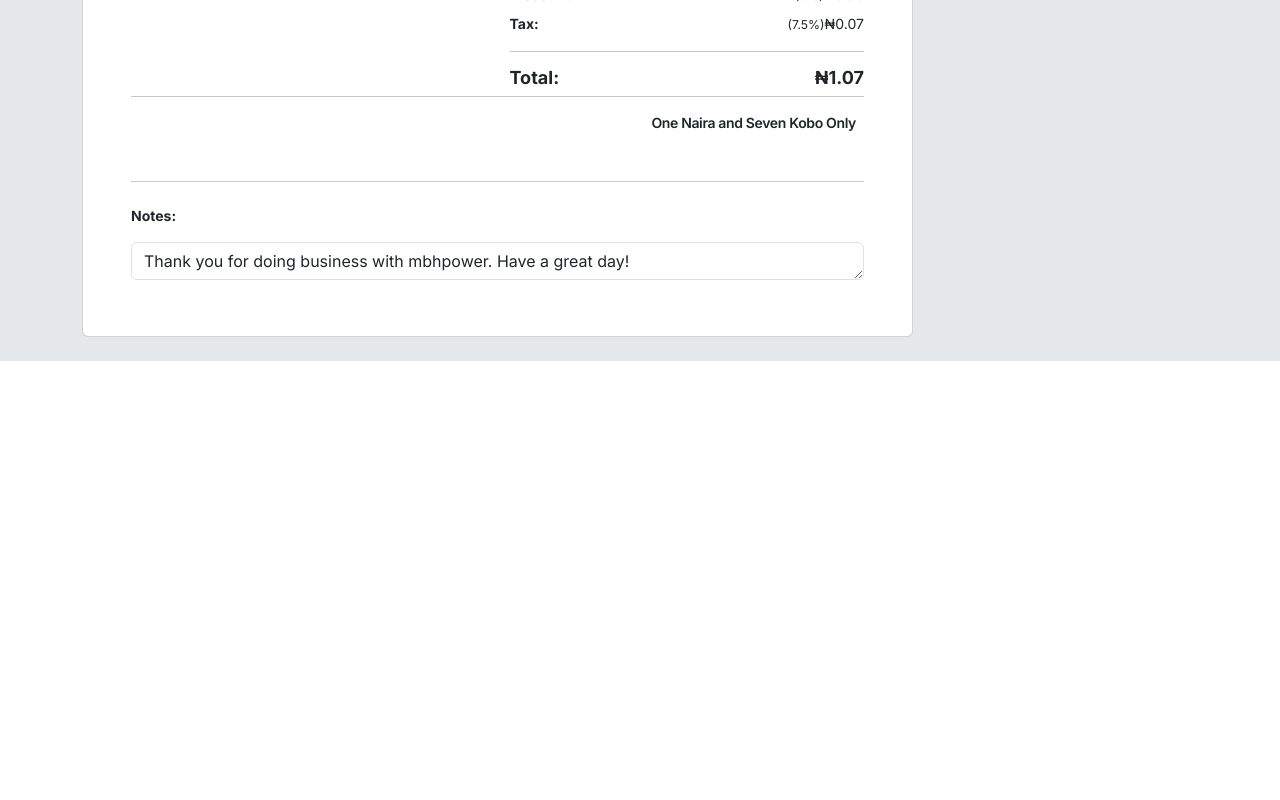
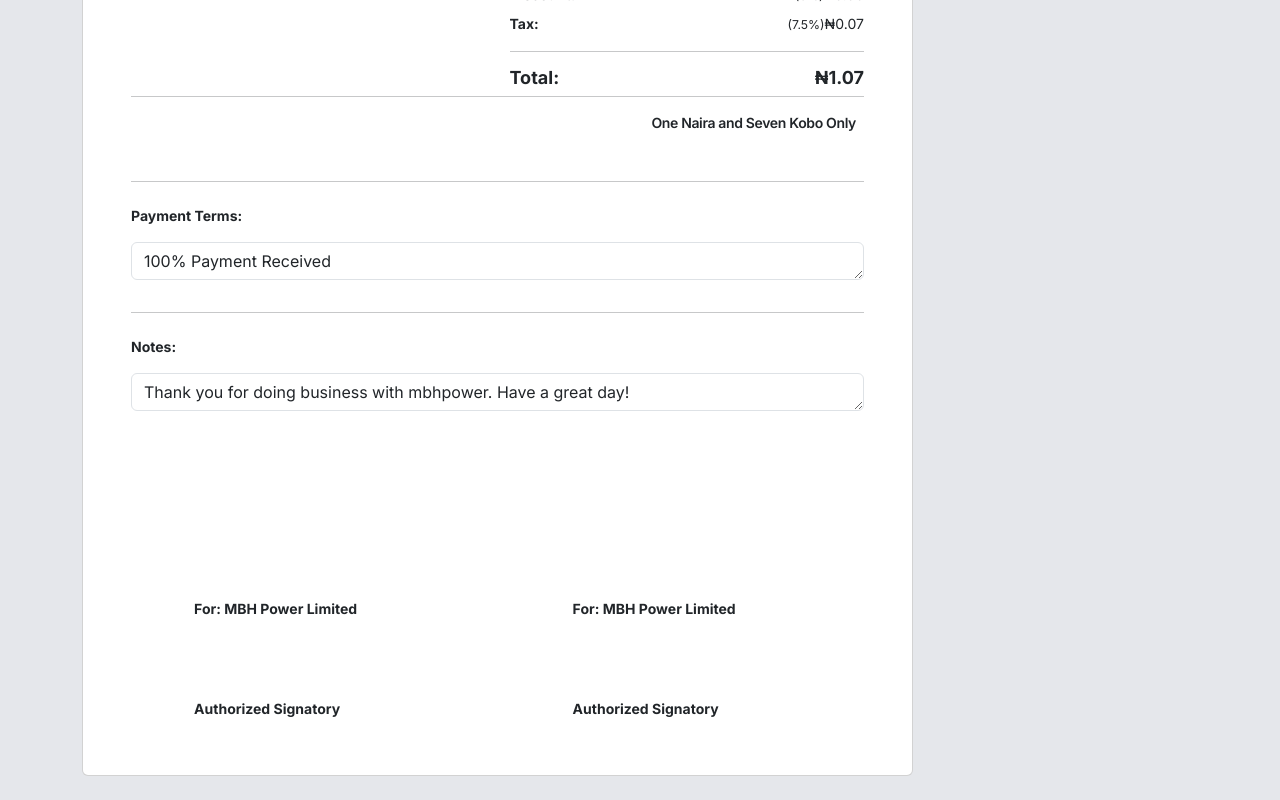
Before and after one commit to MBH-POWER/mbh-invoicer, a Next.js app: page /create in a window 1280 px wide. Shown: the part 769-1569 px from the top of the page. Before the commit the page ends 1130 px from the top, so only its background shows below. Built offline with nearby package versions, Linux system fonts and the light colour scheme; no server answers; the database is empty; sample sign-in values are in the browser's storage.

Commit message:
fixed issues

```diff
--- a/actions/invoices.ts
+++ b/actions/invoices.ts
@@ -1,7 +1,8 @@
 import { database as db } from "@/lib/firebase";
 import { Invoice } from "@/types/invoice";
 import { startAfter, collection, query, getDocs, doc, setDoc, updateDoc, deleteDoc, getDoc, limit, orderBy, Query, QueryDocumentSnapshot } from "firebase/firestore";
-//
+
+
 // export const getInvoicesWithPagination = async (pageSize: number, lastVisible?: QueryDocumentSnapshot<Invoice>) => {
 //     try {
 //         const invoicesRef = collection(db, "invoices");
--- a/app/api/auth/route.ts
+++ b/app/api/auth/route.ts
@@ -5,7 +5,9 @@ const whitelist = [
     'sijibomi@gmail.com',
     'gbemilesanmi@gmail.com',
     'agidi.shetua@mbhpower.com',
-    'agidi.shetu@mbhpower.com'
+    'agidi.shetu@mbhpower.com',
+    'oginniemmanuel040@gmail.com',
+    'oginniemmanuel@outlook.com'
 ];
 
 export async function POST(request: NextRequest) {
--- a/app/invoices/[id]/page.tsx
+++ b/app/invoices/[id]/page.tsx
@@ -1,3 +1,4 @@
+// saved page previewed for download
 "use client"
 import React, { useEffect, useState } from 'react'
 import { getInvoiceById } from '@/actions/invoices'
@@ -52,7 +53,7 @@ export default function InvoicePage({ params }: Props) {
     }
 
     return (
-        <div className="container mt-2">
+        <div className="container mt-5">
             <Card id="invoiceCapture" className="p-4 p-xl-5 my-3 my-xl-4 rounded-xl">
                 <div className="d-flex flex-row align-items-start justify-content-between mb-3">
                     <div className="d-flex flex-column">
@@ -73,7 +74,7 @@ export default function InvoicePage({ params }: Props) {
                     <Col>
                         <h6 className="fw-bold">Bill from:</h6>
                         <div>{invoice.billFrom.name}</div>
-                        <div>{invoice.billFrom.email}</div>
+                        <div>{invoice.billFrom.email || ''}</div>
                         <div>{invoice.billFrom.address}</div>
                     </Col>
                     <Col>
@@ -136,8 +137,25 @@ export default function InvoicePage({ params }: Props) {
                     <p className="font-semibold tracking-tight">{amountToWords(Number(invoice.total))}</p>
                 </div>
                 <hr className="my-4" />
+                <h6 className="fw-bold">Payment Terms:</h6>
+                <p>{invoice.paymentPlan}</p>
+
+                {/* commented this out so notes won't be printed out in the
+                hard copy */}
+                {/* <hr className="my-4" />
                 <h6 className="fw-bold">Notes:</h6>
-                <p>{invoice.notes}</p>
+                <p>{invoice.notes}</p> */}
+                <hr />
+
+
+                <div className="row justify-content-around mt-5">
+                            <div className="col-4">
+                            <h6 className="fw-bold">For: MBH Power Limited <br/><br/><br/><br/><br/> Authorized Signatory</h6>
+                             </div>
+                            <div className="col-4">
+                            <h6 className="fw-bold">For: MBH Power Limited <br/><br/><br/><br/><br/> Authorized Signatory</h6>
+                            </div>
+                </div>
             </Card>
             <div className="mt-4 mb-4 flex items-center justify-center gap-2">
                 <button
--- a/components/Header.tsx
+++ b/components/Header.tsx
@@ -1,3 +1,4 @@
+// Home Page
 "use client"
 import React, { useEffect, useState } from 'react';
 import Link from 'next/link';
--- a/components/InvoiceForm.tsx
+++ b/components/InvoiceForm.tsx
@@ -1,3 +1,4 @@
+// Main page to create invoice
 import React, { useState, useEffect, useCallback } from "react";
 import "bootstrap/dist/css/bootstrap.min.css";
 import Row from "react-bootstrap/Row";
@@ -45,6 +46,7 @@ const InvoiceForm: React.FC = () => {
         taxAmount: "0.00",
         discountRate: 0,
         discountAmount: "0.00",
+        paymentPlan: "100% Payment Received",
         items: [
             {
                 id: (+new Date() + Math.floor(Math.random() * 999999)).toString(36),
@@ -181,7 +183,9 @@ const InvoiceForm: React.FC = () => {
                 email: state.billFromEmail,
                 address: state.billFromAddress,
             },
+            paymentPlan: state.paymentPlan,
             notes: state.notes,
+            // sign: state.sign,
             dateOfIssue: state.dateOfIssue,
             total: state.total,
             taxRate: String(state.taxRate),
@@ -195,6 +199,7 @@ const InvoiceForm: React.FC = () => {
         setInvoce(invoice)
         setIsOpen(true);
     };
+
 
     const closeModal = () => {
         setIsOpen(false);
@@ -262,7 +267,7 @@ const InvoiceForm: React.FC = () => {
                                     className="my-2"
                                     onChange={handleChange("billFromEmail")}
                                     autoComplete="email"
-                                    required
+                                    // required
                                 />
                                 <Form.Control
                                     placeholder="Billing address"
@@ -296,7 +301,7 @@ const InvoiceForm: React.FC = () => {
                                     className="my-2"
                                     onChange={handleChange("billToEmail")}
                                     autoComplete="email"
-                                    required
+                                    // required
                                 />
                                 <Form.Control
                                     placeholder="Billing address"
@@ -360,6 +365,17 @@ const InvoiceForm: React.FC = () => {
                             <p className="font-semibold tracking-tight">{amountToWords(Number(state.total))}</p>
                         </div>
                         <hr className="my-4" />
+                        <Form.Label className="fw-bold">Payment Terms:</Form.Label>
+                        <Form.Control
+                            placeholder="100% Payment Received"
+                            name="paymentPlan"
+                            value={state.paymentPlan}
+                            onChange={handleChange("paymentPlan")}
+                            as="textarea"
+                            className="my-2"
+                            rows={1}
+                        />
+                        <hr className="my-4" />
                         <Form.Label className="fw-bold">Notes:</Form.Label>
                         <Form.Control
                             placeholder="Thank you for doing business with us. Have a great day!"
@@ -370,6 +386,16 @@ const InvoiceForm: React.FC = () => {
                             className="my-2"
                             rows={1}
                         />
+                        <br /><br /><br /><br /><br /><br /><br /><br /><br />
+
+                        <div className="row justify-content-around">
+                            <div className="col-4">
+                            <Form.Label className="fw-bold">For: MBH Power Limited <br/><br/><br/><br/><br/> Authorized Signatory</Form.Label>
+                             </div>
+                            <div className="col-4">
+                            <Form.Label className="fw-bold">For: MBH Power Limited <br/><br/><br/><br/><br/> Authorized Signatory</Form.Label>
+                            </div>
+                        </div>
                     </Card>
                 </Col>
                 <Col md={4} lg={3}>
@@ -393,6 +419,20 @@ const InvoiceForm: React.FC = () => {
                                 <option value="$">CAD (Canadian Dollar)</option>
                             </Form.Select>
                         </Form.Group>
+                        {/* <Form.Group className="mb-3">
+                            <Form.Label className="fw-bold">Wth Tax</Form.Label>
+                            <Form.Select
+                                onChange={(e) => setState({ ...state, currency: e.target.value })}
+                                className="btn btn-light my-1"
+                                aria-label="Change Currency"
+                            >
+                                <option value="%">100% </option>
+                                <option value="%">75% </option>
+                                <option value="%">50% </option>
+                                <option value="%">25% </option>
+                                <option value="%">0% </option>
+                            </Form.Select>
+                        </Form.Group> */}
                         <Form.Group className="my-3">
                             <Form.Label className="fw-bold">Tax rate:</Form.Label>
                             <InputGroup className="my-1 flex-nowrap">
--- a/components/InvoiceModal.tsx
+++ b/components/InvoiceModal.tsx
@@ -1,3 +1,4 @@
+// Preview page before saving
 import React from "react";
 import { Modal, Card, Row, Col, Table, Button } from "react-bootstrap";
 import { useRouter } from 'next/navigation';
@@ -117,8 +118,23 @@ const InvoiceModal: React.FC<InvoiceModalProps> = ({
                         <p className="font-semibold tracking-tight">{amountToWords(Number(invoice.total))}</p>
                     </div>
                     <hr className="mt-0 mb-3" />
+                    <h6 className="fw-bold">Payment Terms:</h6>
+                    <p>{invoice.paymentPlan}</p>
+
+                    <hr className="mt-0 mb-3" />
                     <h6 className="fw-bold">Notes:</h6>
                     <p>{invoice.notes}</p>
+
+
+                    <hr className="mt-0 mb-3" />
+                    <div className="row justify-content-around mt-5">
+                            <div className="col-4">
+                            <h6 className="fw-bold">For: MBH Power Limited <br/><br/><br/><br/><br/> Authorized Signatory</h6>
+                             </div>
+                            <div className="col-4">
+                            <h6 className="fw-bold">For: MBH Power Limited <br/><br/><br/><br/><br/> Authorized Signatory</h6>
+                            </div>
+                    </div>
                 </Card>
             </Modal.Body>
             <Modal.Footer>
--- a/lib/firebase.ts
+++ b/lib/firebase.ts
@@ -3,6 +3,7 @@ import { initializeApp } from "firebase/app";
 import { getAuth } from "firebase/auth";
 import { Database, getDatabase } from "firebase/database";
 import { getFirestore } from "firebase/firestore";
+
 
 const firebaseConfig = {
     apiKey: process.env.NEXT_PUBLIC_FIREBASE_API_KEY,
@@ -10,8 +11,8 @@ const firebaseConfig = {
     projectId: process.env.NEXT_PUBLIC_FIREBASE_PROJECT_ID,
     storageBucket: process.env.NEXT_PUBLIC_FIREBASE_STORAGE_BUCKET,
     messagingSenderId: process.env.NEXT_PUBLIC_FIREBASE_MESSAGING_SENDER_ID,
-    appId: process.env.NEXT_PUBLIC_FIREBASE_APP_ID,
-};
+    appId: process.env.NEXT_PUBLIC_FIREBASE_APP_ID
+  };
 
 export const app = initializeApp(firebaseConfig);
 export const auth = getAuth(app);
--- a/package.json
+++ b/package.json
@@ -17,6 +17,7 @@
     "class-variance-authority": "^0.7.0",
     "clsx": "^2.1.1",
     "date-fns": "^3.6.0",
+    "dotenv": "^16.4.5",
     "file-saver": "^2.0.5",
     "firebase": "^10.12.2",
     "html2canvas": "^1.4.1",
--- a/store/authStore.ts
+++ b/store/authStore.ts
@@ -1,4 +1,4 @@
-// authStore.ts
+// // authStore.ts
 import create from 'zustand';
 import { User } from 'firebase/auth';
 import { persist, createJSONStorage } from 'zustand/middleware';
--- a/types/invoice.tsx
+++ b/types/invoice.tsx
@@ -25,7 +25,9 @@ export interface Invoice {
         address: string;
     };
     items: InvoiceItem[];
+    paymentPlan: string;
     notes: string;
+    // sign: string;
     currency: string;
     subTotal: string;
     taxRate: string;
```
Also changed, not shown: app/(authentication)/signin/page.tsx (line endings or trailing spaces), 1 other file (tests, documents, lock files or other folders).
